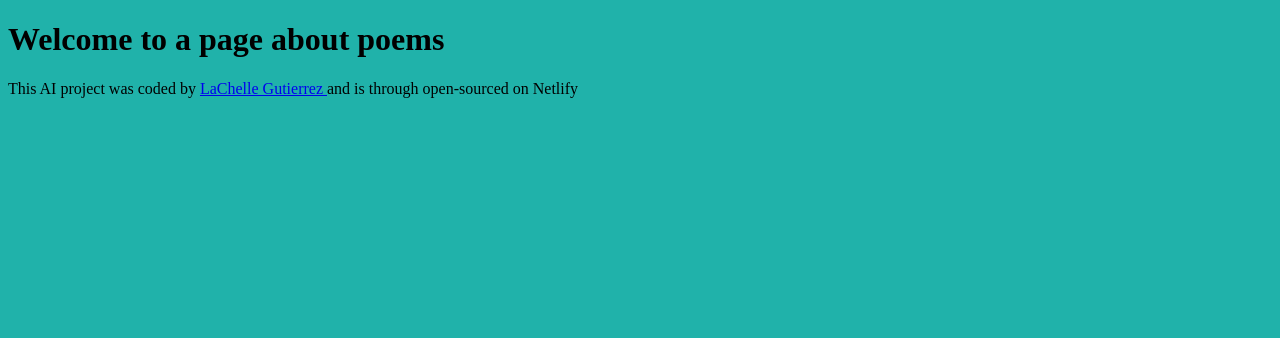
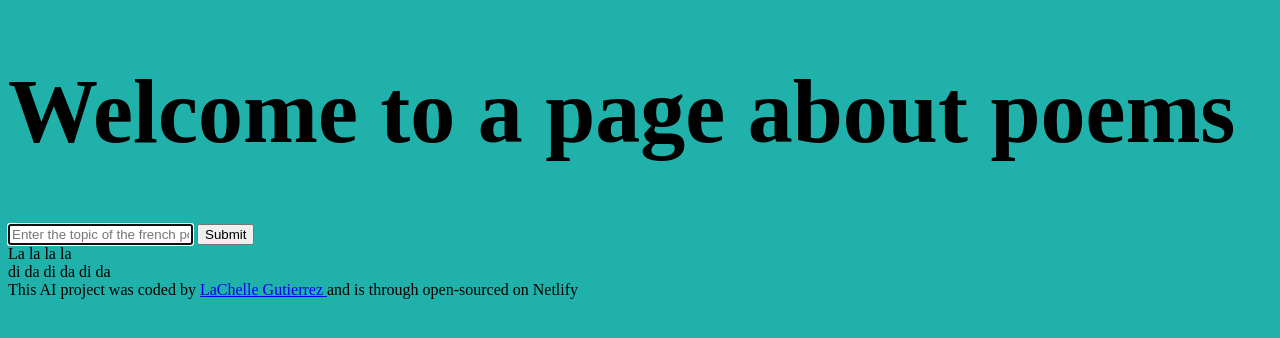
Before and after one commit to ceegee171/Poems-for-the-Hoochies, a plain HTML site: page index.html in a window 1280 px wide. Drawn offline with Linux system fonts and the light colour scheme.

Commit message:
changed html

```diff
--- a/poems.html
+++ b/index.html
@@ -7,13 +7,28 @@
     <title>Document</title>
   </head>
   <body>
+    <header>
+      <h1>Welcome to a page about poems</h1>
+    </header>
     <main>
-      <header>
-        <h1>Welcome to a page about poems</h1>
-      </header>
+      <form>
+        <input
+          type="text"
+          placeholder="Enter the topic of the french poem"
+          autofocus
+          required
+          autocomplete="off"
+        />
+        <input type="submit" />
+      </form>
     </main>
     <script src="src/poems.js"></script>
   </body>
+  <div>
+    La la la la
+    <br />
+    di da di da di da
+  </div>
   <footer>
     This AI project was coded by
     <a
--- a/src/poems.css
+++ b/src/poems.css
@@ -1,3 +1,9 @@
 body {
   background: lightseagreen;
 }
+
+h1 {
+  font-weight: 68px;
+  font-size: 90px;
+  line-height: 4px 5px;
+}
```
